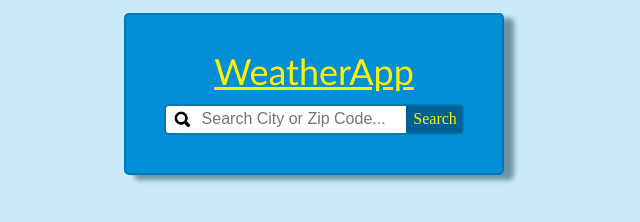
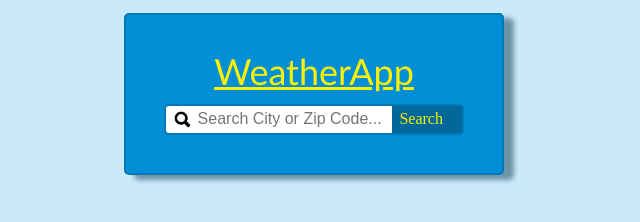
Before and after one commit to dstock3/weatherApp, a website built with webpack: page dist/index.html in a window 1280 px wide. Shown: the full height of the page, 326-966 px from the left. Built offline with Linux system fonts and the light colour scheme.

Commit message:
Adjusted width and background color of search button.

```diff
--- a/src/style.css
+++ b/src/style.css
@@ -47,9 +47,10 @@ body {
 }
 
 .search-button {
+    width: 20%;
     padding: 1.75%;
     padding-left: 2.5%;
-    background-color: #006192;
+    background-color: #01689c;
     cursor: pointer;
 }
 
```
Also changed, not shown: dist/bundle.js.
